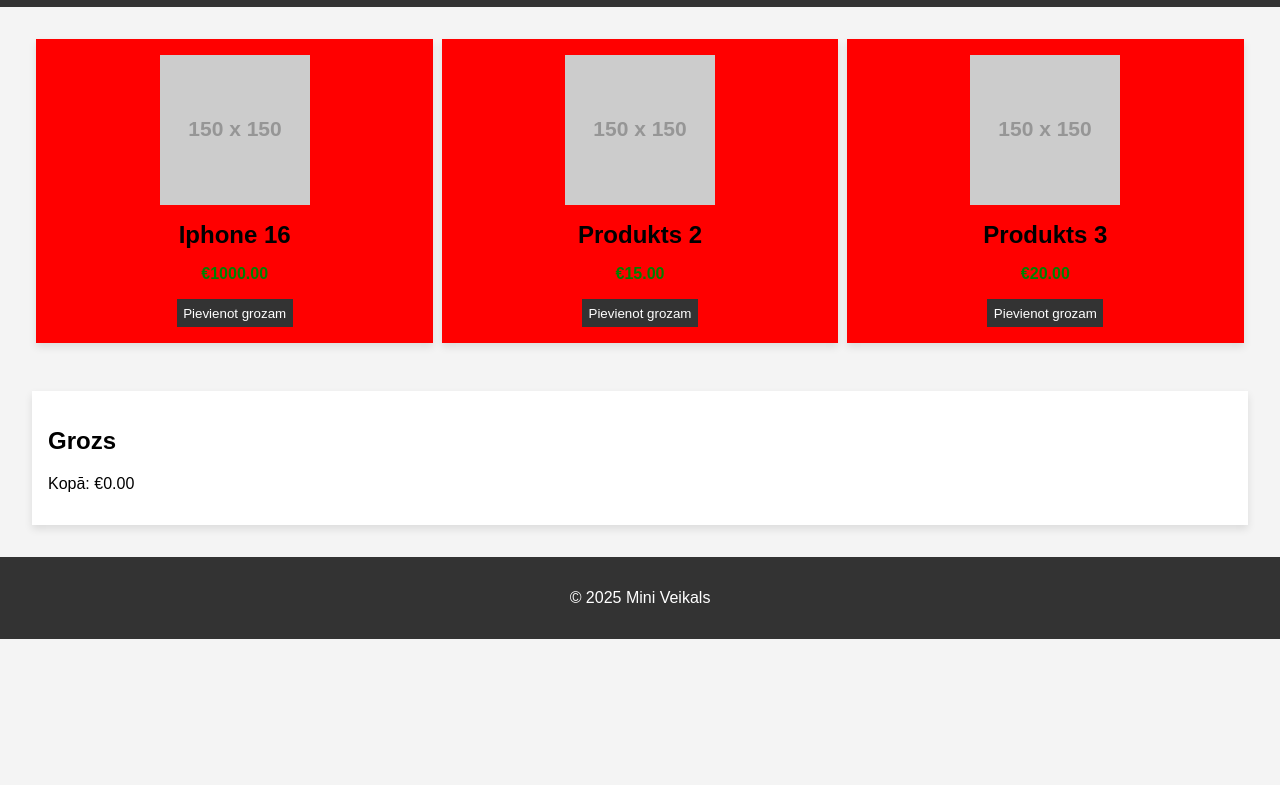
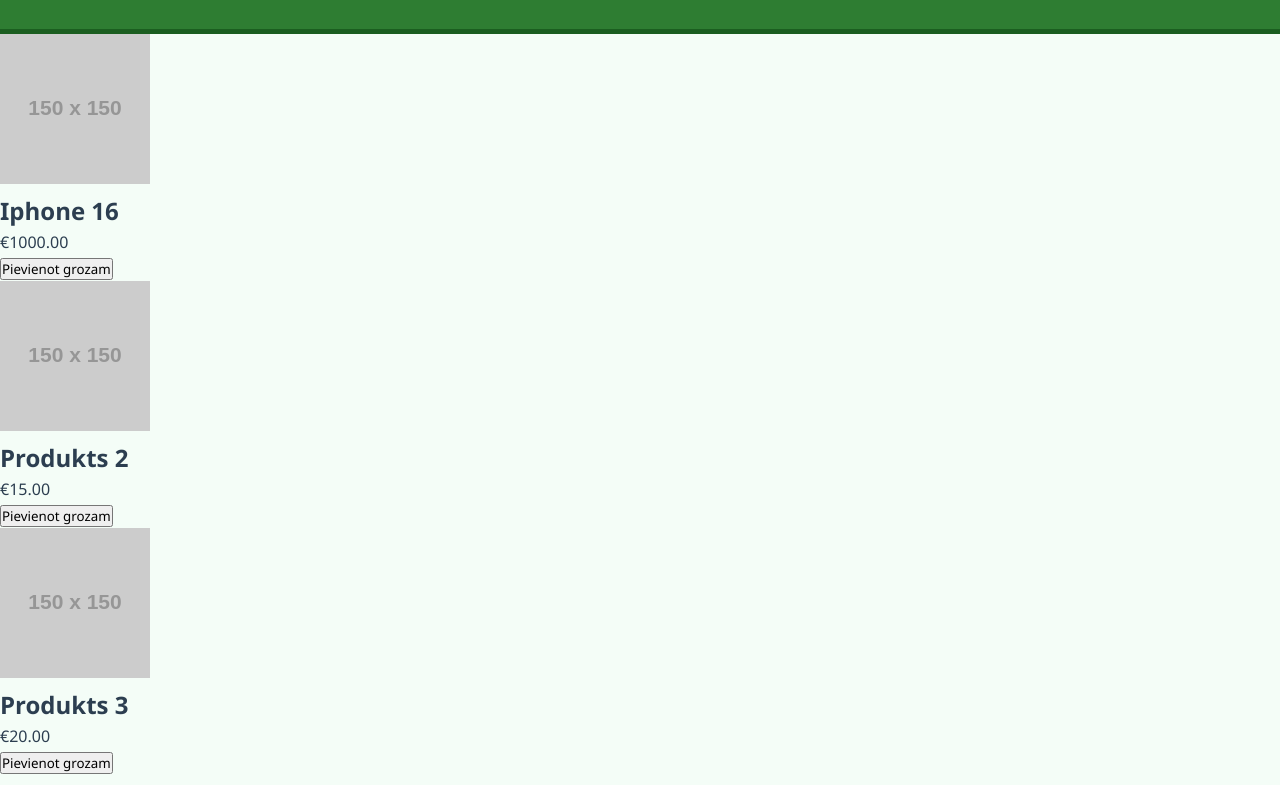
Before and after one commit to Paula-web-stack/Iphone, a plain HTML site: page index.html in a window 1280 px wide. Shown: the part 105-890 px from the top of the page. Before the commit the page ends 800 px from the top, so only its background shows below. Drawn offline with Linux system fonts and the light colour scheme; placeholder pictures from the web are drawn by us.

Commit message:
Update style.css

```diff
--- a/style.css
+++ b/style.css
@@ -1,81 +1,97 @@
-body {
-    font-family: Arial, sans-serif;
-    margin: 0;
-    padding: 0;
-    background-color: #f4f4f4;
+/* Reset un pamata stils */
+* {
+  margin: 0;
+  padding: 0;
+  box-sizing: border-box;
+  font-family: 'Segoe UI', sans-serif;
 }
 
-header {
-    background-color: #333;
-    color: white;
-    text-align: center;
-    padding: 1em 0;
+body {
+  background: #f4fdf7;
+  color: #2c3e50;
+  line-height: 1.6;
 }
 
-main {
-    padding: 2em;
+/* Konteiners */
+.container {
+  max-width: 1000px;
+  margin: 0 auto;
+  padding: 40px 20px;
 }
 
-.products {
-    display: flex;
-    justify-content: space-around;
-    margin-bottom: 2em;
+/* Galvene */
+header {
+  background: #2e7d32;
+  color: white;
+  padding: 30px 0;
+  text-align: center;
+  border-bottom: 5px solid #1b5e20;
 }
 
-.product {
-    background-color: red;
-    padding: 1em;
-    text-align: center;
-    width: 30%;
-    box-shadow: 0 4px 8px rgba(0, 0, 0, 0.1);
-    margin-bottom: 1em;
+header h1 {
+  font-size: 2.5em;
+  margin-bottom: 10px;
 }
 
-.product img {
-    width: 100%;
-    height: auto;
-    max-width: 150px;
+header p {
+  font-size: 1.2em;
+  opacity: 0.9;
 }
 
-.product h2 {
-    margin: 0.5em 0;
+/* Ziedojumu bloki */
+.tiers {
+  display: flex;
+  flex-wrap: wrap;
+  gap: 20px;
+  margin-top: 40px;
+  justify-content: center;
 }
 
-.product .price {
-    color: green;
-    font-weight: bold;
+.tier {
+  background: white;
+  border: 2px solid #c8e6c9;
+  border-radius: 10px;
+  padding: 25px;
+  width: 280px;
+  text-align: center;
+  transition: 0.3s ease;
 }
 
-button.add-to-cart {
-    background-color: #333;
-    color: white;
-    padding: 0.5em;
-    border: none;
-    cursor: pointer;
+.tier:hover {
+  box-shadow: 0 4px 12px rgba(0, 0, 0, 0.1);
+  transform: translateY(-4px);
 }
 
-button.add-to-cart:hover {
-    background-color: #555;
+.tier h2 {
+  color: #388e3c;
+  font-size: 1.8em;
+  margin-bottom: 15px;
 }
 
-#cart {
-    background-color: white;
-    padding: 1em;
-    box-shadow: 0 4px 8px rgba(0, 0, 0, 0.1);
+.tier p {
+  margin-bottom: 20px;
+  color: #555;
 }
 
-#cart-items {
-    list-style-type: none;
-    padding: 0;
+button.donate-btn {
+  background: #66bb6a;
+  color: white;
+  border: none;
+  padding: 12px 25px;
+  font-size: 1em;
+  border-radius: 5px;
+  cursor: pointer;
+  transition: background 0.2s ease;
 }
 
-#cart-items li {
-    padding: 0.5em 0;
+button.donate-btn:hover {
+  background: #558b2f;
 }
 
+/* Kājene */
 footer {
-    text-align: center;
-    padding: 1em;
-    background-color: #333;
-    color: white;
+  margin-top: 60px;
+  text-align: center;
+  font-size: 0.9em;
+  color: #777;
 }
```
